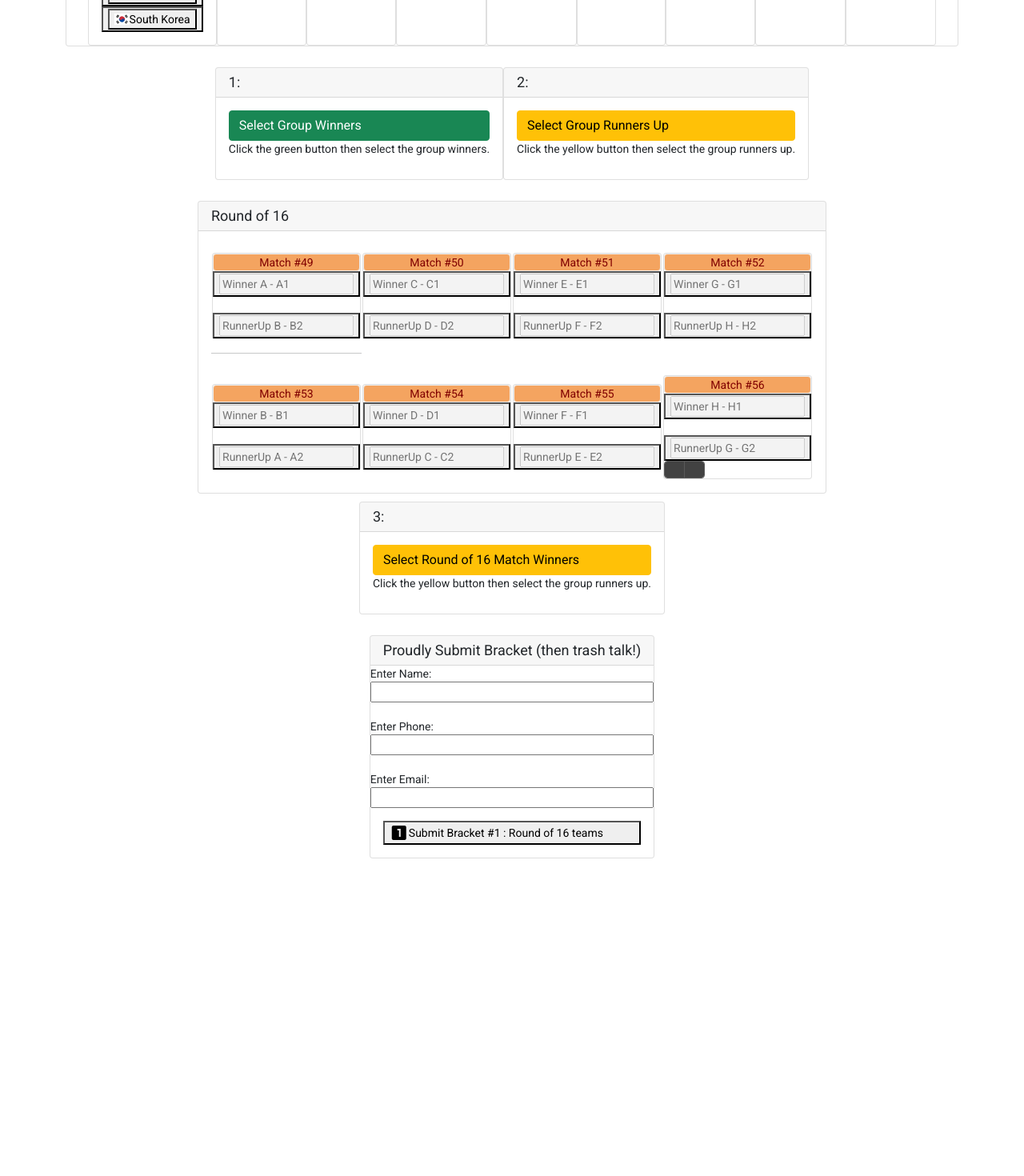
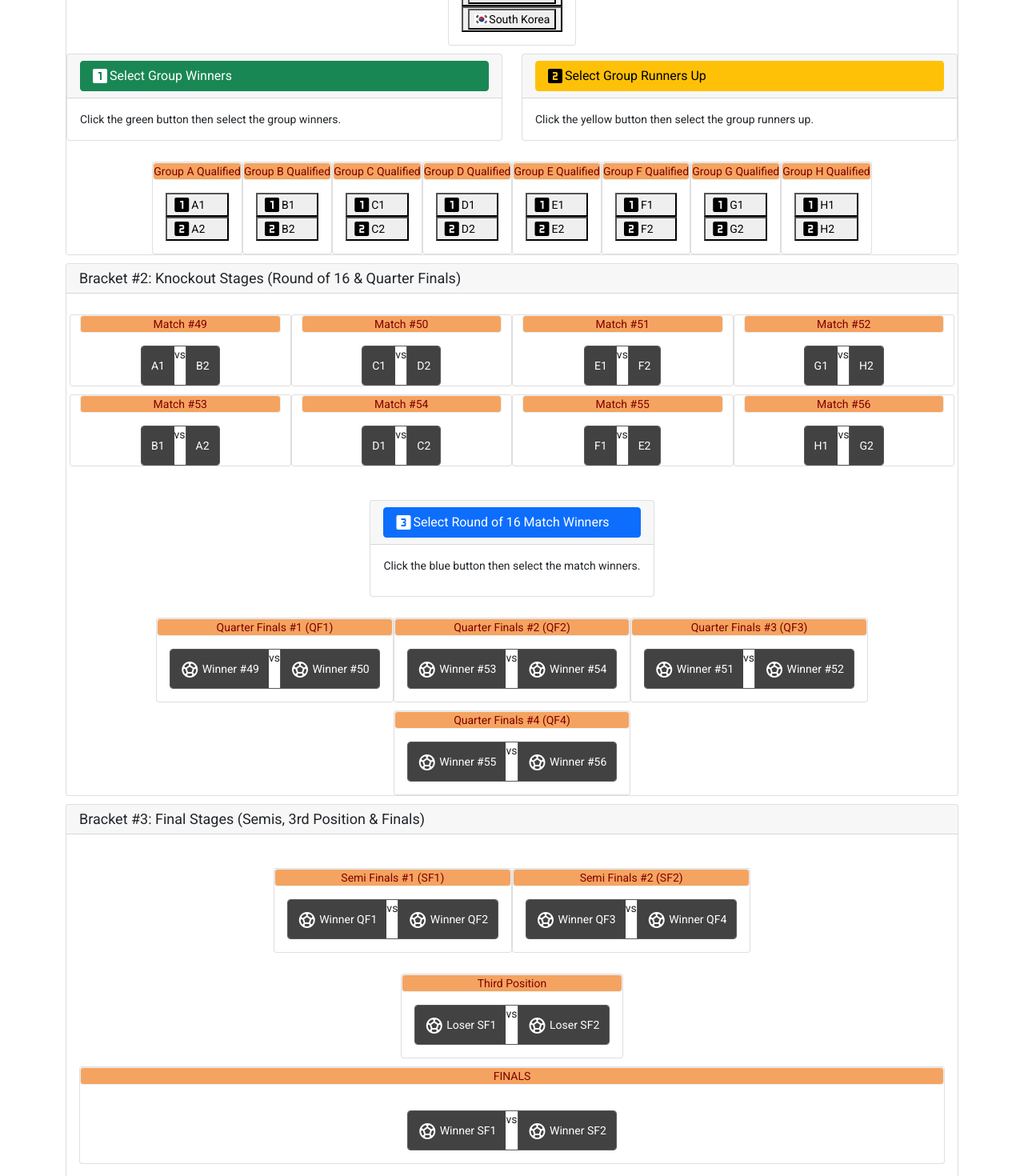
Before and after one commit to dkvitus/WeGoTakeDatCup, an Angular app: page /WeGoTakeDatCup/products in a window 1280 px wide. Shown: the part 480-1950 px from the top of the page at 80% size. Before the commit the page ends 1553 px from the top, so only its background shows below. Built offline with nearby package versions, Linux system fonts and the light colour scheme.

Commit message:
material finals

```diff
--- a/src/app/app.component.ts
+++ b/src/app/app.component.ts
@@ -7,8 +7,8 @@ import { Component } from "@angular/core";
         <!-- <a class='navbar-brand'>{{pageTitle}}</a> -->
         <ul class='nav nav-pills'>
           <li><a class='nav-link' routerLinkActive='active' routerLink='/welcome'>Home</a></li>
-          <li><a class='nav-link' routerLinkActive='active' routerLink='/products'>Bracket #1</a></li>
-          <li><a class='nav-link' routerLinkActive='active' routerLink='/groups'>Bracket #2</a></li>
+          <li><a class='nav-link' routerLinkActive='active' routerLink='/products'>Tournament</a></li>
+          <li><a class='nav-link' routerLinkActive='active' routerLink='/groups'>Submissions</a></li>
         </ul>
     </nav>
     <div class='container'>
--- a/src/app/products/product-list.component.html
+++ b/src/app/products/product-list.component.html
@@ -1,6 +1,6 @@
 <div class='card'>
   <div class='card-header'>
-    {{pageTitle}}
+    {{bracket1}}
   </div>
 
 <!--   <div class='card-body'>
@@ -107,9 +107,37 @@
       </div>
     </div>
 
+    <!--
+    Actions 1 and 2
+    Selecting group winners and 2nd place
+  -->
     <div class="row">
+      <div class="col-6">
+        <div class="card">
+          <div class="card-header">
+            <button class="btn btn-success" (click)="selectGroupWinners()" ><mat-icon>looks_one</mat-icon> Select Group Winners</button>
+          </div>
+          <div class="card-body">
+              Click the green button then select the group winners.
+          </div>
 
-<div class="card-container">
+        </div>
+
+      </div>
+      <div class="col-6">
+        <div class="card">
+          <div class="card-header">
+            <button class="btn btn-warning" (click)="selectGroupRunnersUp()"><mat-icon>looks_two</mat-icon> Select Group Runners Up</button>
+          </div>
+          <div class="card-body">
+              Click the yellow button then select the group runners up.
+
+          </div>
+
+        </div>
+      </div>
+
+      <div  class="card-container">
         <div class="card ">
           <div class="card-medium-header">  Group A Qualified</div>
           <div class="card-body">
@@ -162,7 +190,6 @@
             <button class="mat-btn"><mat-icon>looks_two</mat-icon>{{H2}}</button>
           </div>
         </div>
-
       </div>
     </div>
 
@@ -171,187 +198,275 @@
   </div>
 
 </div>
+
 <!--
-  Actions 1 and 2
-  Selecting group winners and 2nd place
+  Round of 16
 -->
-<div class="card-container">
-
   <div class="card">
-    <div class="card-header">
-       1:
+    <div class="card-header">{{bracket2}}
     </div>
     <div class="card-body">
-      <button class="btn btn-success" (click)="selectGroupWinners()" > Select Group Winners</button>
-      <p>
-        Click the green button then select the group winners.
-      </p>
-      {{A1}} {{B1}} {{C1}} {{D1}} {{E1}} {{F1}} {{G1}} {{H1}}
+      <div class="row">
+
+            <div class="card col-3">
+              <div class="card-medium-header">Match #49</div>
+              <div class="card-container">
+                <mat-button-toggle-group #toggle49="matButtonToggleGroup">
+                  <mat-button-toggle value={{A1}} >
+                    {{A1===""?"A1":A1}}
+                  </mat-button-toggle> vs
+                  <mat-button-toggle value={{B2}} >
+                    {{B2===""?"B2":B2}}
+                  </mat-button-toggle>
+              </mat-button-toggle-group>
               </div>
-
             </div>
-  <div class="card">
-    <div class="card-header">
-       2:
+            <div class="card col-3">
+              <div class="card-medium-header">Match #50</div>
+              <div class="card-container">
+                <mat-button-toggle-group #toggle50="matButtonToggleGroup">
+                  <mat-button-toggle value={{C1}} >
+                    {{C1===""?"C1":C1}}
+                  </mat-button-toggle> vs
+                  <mat-button-toggle value={{D2}} >
+                    {{D2===""?"D2":D2}}
+                  </mat-button-toggle>
+              </mat-button-toggle-group>
               </div>
-    <div class="card-body">
-      <button class="btn btn-warning" (click)="selectGroupRunnersUp()"> Select Group Runners Up</button>
-      <p>
-        Click the yellow button then select the group runners up.
-      </p>
-      {{A2}} {{B2}} {{C2}} {{D2}} {{E2}} {{F2}} {{G2}} {{H2}}
-
+            </div>
+            <div class="card col-3">
+              <div class="card-medium-header">Match #51</div>
+              <div class="card-container">
+                <mat-button-toggle-group #toggle51="matButtonToggleGroup">
+                  <mat-button-toggle value={{E1}} >
+                    {{E1===""?"E1":E1}}
+                  </mat-button-toggle> vs
+                  <mat-button-toggle value={{F2}} >
+                    {{F2===""?"F2":F2}}
+                  </mat-button-toggle>
+              </mat-button-toggle-group>
+              </div>
+            </div>
+            <div class="card col-3">
+              <div class="card-medium-header">Match #52</div>
+              <div class="card-container">
+                <mat-button-toggle-group #toggle52="matButtonToggleGroup">
+                  <mat-button-toggle value={{G1}} >
+                    {{G1===""?"G1":G1}}
+                  </mat-button-toggle> vs
+                  <mat-button-toggle value={{H2}} >
+                    {{H2===""?"H2":H2}}
+                  </mat-button-toggle>
+              </mat-button-toggle-group>
               </div>
 
             </div>
       </div>
-<!--
-  Round of 16
--->
+      <div class="row">
+
+              <div class="card col-3">
+              <div class="card-medium-header">Match #53</div>
               <div class="card-container">
-
-  <div class="card">
-    <div class="card-header">
-      Round of 16
-    </div>
-    <div class="card-body">
-      <table >
-        <tr>
-          <td>
-            <div class="card">
-              <div class="card-medium-header">Match #49</div>
-              <div>
-                <button (click)="round16Selected(A1,'Match 49')">
-                  <input type="text" placeholder="Winner A - A1" name="A1" disabled [(ngModel)]="A1">
-
-                </button><br>
-                <button (click)="round16Selected(B2,'Match 49')">
-                  <input type="text" name="B2" placeholder="RunnerUp B - B2" disabled [(ngModel)]="B2">
-                </button>
+                <mat-button-toggle-group #toggle53="matButtonToggleGroup">
+                  <mat-button-toggle value={{B1}} >
+                    {{B1===""?"B1":B1}}
+                  </mat-button-toggle> vs
+                  <mat-button-toggle value={{A2}} >
+                    {{A2===""?"A2":A2}}
+                  </mat-button-toggle>
+              </mat-button-toggle-group>
               </div>
             </div>
-          </td>
-          <td>
-            <div class="card">
-              <div class="card-medium-header">Match #50</div>
-              <div>
-                <button (click)="round16Selected(C1,'Match 50')">
-                  <input type="text" placeholder="Winner C - C1" name="C1" disabled [(ngModel)]="C1">
-                </button><br>
-                <button (click)="round16Selected(D2,'Match 50')">
-                  <input type="text" name="D2" placeholder="RunnerUp D - D2" disabled [(ngModel)]="D2">
-                </button>
+            <div class="card col-3">
+              <div class="card-medium-header">Match #54</div>
+              <div class="card-container">
+                <mat-button-toggle-group #toggle54="matButtonToggleGroup">
+                  <mat-button-toggle value={{D1}} >
+                    {{D1===""?"D1":D1}}
+                  </mat-button-toggle> vs
+                  <mat-button-toggle value={{C2}}>
+                    {{C2===""?"C2":C2}}
+                  </mat-button-toggle>
+              </mat-button-toggle-group>
               </div>
             </div>
-          </td>
-          <td>
-            <div class="card">
-              <div class="card-medium-header">Match #51</div>
-              <div>
-                <button (click)="round16Selected(E1,'Match 51')">
-                  <input type="text" placeholder="Winner E - E1" name="E1" disabled [(ngModel)]="E1">
-                </button><br>
-                <button (click)="round16Selected(F1,'Match 51')">
-                  <input type="text" name="F2" placeholder="RunnerUp F - F2" disabled [(ngModel)]="F2">
-                </button>
+            <div class="card col-3">
+              <div class="card-medium-header">Match #55</div>
+              <div class="card-container">
+                <mat-button-toggle-group #toggle55="matButtonToggleGroup">
+                  <mat-button-toggle value={{F1}} >
+                    {{F1===""?"F1":F1}}
+                  </mat-button-toggle> vs
+                  <mat-button-toggle value={{E2}}>
+                    {{E2===""?"E2":E2}}
+                  </mat-button-toggle>
+              </mat-button-toggle-group>
+              </div>
+            </div>
+            <div class="card col-3">
+              <div class="card-medium-header">Match #56</div>
+              <div class="card-container">
+                <mat-button-toggle-group #toggle56="matButtonToggleGroup">
+                  <mat-button-toggle value={{H1}} >
+                    {{H1===""?"H1":H1}}
+                  </mat-button-toggle> vs
+                  <mat-button-toggle value={{G2}}>
+                    {{G2===""?"G2":G2}}
+                  </mat-button-toggle>
+              </mat-button-toggle-group>
+              </div>
             </div>
       </div>
 
-          </td>
-          <td>
-            <div class="card">
-              <div class="card-medium-header">Match #52</div>
-              <div>
-                <button (click)="round16Selected(G1,'Match 52')">
-                  <input type="text" placeholder="Winner G - G1" name="G1" disabled [(ngModel)]="G1">
-                </button><br>
-                <button (click)="round16Selected(H2,'Match 52')">
-                  <input type="text" name="H2" placeholder="RunnerUp H - H2" disabled [(ngModel)]="H2">
-                </button>
+    </div>
+
+  <div  class="card-container">
+    <div class="card ">
+      <div class="card-header"><button class="btn btn-primary" (click)="selectRound16Winners()"><mat-icon>looks_3</mat-icon> Select Round of 16 Match Winners</button>
+      </div>
+      <div class="card-body">
+        <p>
+          Click the blue button then select the match winners.
+        </p>
       </div>
     </div>
-          </td>
-        </tr>
-
-<hr>
-        <tr>
-
-          <td>
-            <div class="card">
-              <div class="card-medium-header">Match #53</div>
+  </div>
+      <div class="card-container">
+        <div class="card ">
+          <div class="card-medium-header">  Quarter Finals #1 (QF1)</div>
+          <div class="card-body">
             <div>
-                <button (click)="round16Selected(B1,'Match 53')">
-                  <input type="text" placeholder="Winner B - B1" name="B1" disabled [(ngModel)]="B1">
-                </button><br>
-                <button (click)="round16Selected(A2,'Match 53')">
-                  <input type="text" name="A2" placeholder="RunnerUp A - A2" disabled [(ngModel)]="A2">
-                </button>
-              </div>
-            </div>
-          </td>
-
-          <td>
-            <div class="card">
-              <div class="card-medium-header">Match #54</div>
-              <div>
-                <button (click)="round16Selected(D1,'Match 54')">
-                  <input type="text" placeholder="Winner D - D1" name="D1" disabled [(ngModel)]="D1">
-                </button><br>
-                <button (click)="round16Selected(C2,'Match 54')">
-                  <input type="text" name="C2" placeholder="RunnerUp C - C2" disabled [(ngModel)]="C2">
-                </button>
-              </div>
-            </div>
-          </td>
-          <td>
-            <div class="card">
-              <div class="card-medium-header">Match #55</div>
-              <div>
-                <button (click)="round16Selected(F1,'Match 55')">
-                  <input type="text" placeholder="Winner F - F1" name="F1" disabled [(ngModel)]="F1">
-                </button><br>
-                <button (click)="round16Selected(E2,'Match 55')">
-                  <input type="text" name="E2" placeholder="RunnerUp E - E2" disabled [(ngModel)]="E2">
-                </button>
-              </div>
-            </div>
-          </td>
-
-
-          <td>
-            <div class="card">
-              <div class="card-medium-header">Match #56</div>
-              <div>
-                <button (click)="round16Selected(H1,'Match 56')">
-                  <input type="text" placeholder="Winner H - H1" name="H1" disabled [(ngModel)]="H1">
-                </button><br>
-                <button (click)="round16Selected(G2,'Match 56')">
-                  <input type="text" name="G2" placeholder="RunnerUp G - G2" disabled [(ngModel)]="G2">
-                </button>
-
-                <mat-button-toggle-group #toggle56="matButtonToggleGroup">
-                  <mat-button-toggle value={{H1}} >{{H1}}</mat-button-toggle>
-                  <mat-button-toggle value={{G2}} >{{G2}}</mat-button-toggle>
+              <mat-button-toggle-group #toggle57="matButtonToggleGroup">
+                <mat-button-toggle value={{toggle49.value}} ><mat-icon>sports_soccermat-icon</mat-icon>
+                  {{toggle49.value==null?"Winner #49":toggle49.value}}</mat-button-toggle>
+                  vs
+                  <mat-button-toggle value={{toggle50.value}} ><mat-icon>sports_soccermat-icon</mat-icon>
+                    {{toggle50.value==null?"Winner #50":toggle50.value}}</mat-button-toggle>
               </mat-button-toggle-group>
             </div>
           </div>
-          </td>
-        </tr>
-      </table>
-
+        </div>
+        <div class="card ">
+          <div class="card-medium-header">  Quarter Finals #2 (QF2)</div>
+          <div class="card-body">
+            <div>
+              <mat-button-toggle-group #toggle58="matButtonToggleGroup">
+                <mat-button-toggle value={{toggle53.value}} ><mat-icon>sports_soccermat-icon</mat-icon>
+                  {{toggle53.value==null?"Winner #53":toggle53.value}}</mat-button-toggle>
+                  vs
+                  <mat-button-toggle value={{toggle54.value}} ><mat-icon>sports_soccermat-icon</mat-icon>
+                    {{toggle54.value==null?"Winner #54":toggle54.value}}</mat-button-toggle>
+              </mat-button-toggle-group>
+            </div>
+          </div>
+        </div>
+        <div class="card ">
+          <div class="card-medium-header">  Quarter Finals #3 (QF3)</div>
+          <div class="card-body">
+            <div>
+              <mat-button-toggle-group #toggle59="matButtonToggleGroup">
+                <mat-button-toggle value={{toggle51.value}} ><mat-icon>sports_soccermat-icon</mat-icon>
+                  {{toggle51.value==null?"Winner #51":toggle51.value}}</mat-button-toggle>
+                  vs
+                  <mat-button-toggle value={{toggle52.value}} ><mat-icon>sports_soccermat-icon</mat-icon>
+                    {{toggle52.value==null?"Winner #52":toggle52.value}}</mat-button-toggle>
+              </mat-button-toggle-group>
+            </div>
+          </div>
+        </div>
+        <div class="card ">
+          <div class="card-medium-header">  Quarter Finals #4 (QF4)</div>
+          <div class="card-body">
+            <div>
+              <mat-button-toggle-group #toggle60="matButtonToggleGroup">
+                <mat-button-toggle value={{toggle55.value}} ><mat-icon>sports_soccermat-icon</mat-icon>
+                  {{toggle55.value==null?"Winner #55":toggle55.value}}</mat-button-toggle>
+                  vs
+                  <mat-button-toggle value={{toggle56.value}} ><mat-icon>sports_soccermat-icon</mat-icon>
+                    {{toggle56.value==null?"Winner #56":toggle56.value}}</mat-button-toggle>
+              </mat-button-toggle-group>
+            </div>
+          </div>
+        </div>
+      </div>
 
 
   </div>
 
+  <div class="card">
+    <div class="card-header">{{bracket3}}
     </div>
-  <div class="card">
-    <div class="card-header">3:</div>
     <div class="card-body">
-      <button class="btn btn-warning" (click)="selectRound16Winners()"> Select Round of 16 Match Winners</button>
-      <p>
-        Click the yellow button then select the group runners up.
-      </p>
-      {{W49}} {{W50}} {{W51}} {{W52}} {{W53}} {{W54}} {{W55}} {{W56}}
+      <div class="card-container">
+        <div class="card ">
+          <div class="card-medium-header">  Semi Finals #1 (SF1)</div>
+          <div class="card-body">
+            <div>
+              <mat-button-toggle-group #toggle61="matButtonToggleGroup">
+                <mat-button-toggle value={{toggle57.value}} ><mat-icon>sports_soccermat-icon</mat-icon>
+                  {{toggle57.value==null?"Winner QF1":toggle57.value}}</mat-button-toggle>
+                  vs
+                  <mat-button-toggle value={{toggle58.value}} ><mat-icon>sports_soccermat-icon</mat-icon>
+                    {{toggle58.value==null?"Winner QF2":toggle58.value}}</mat-button-toggle>
+              </mat-button-toggle-group>
+            </div>
+          </div>
+        </div>
+        <div class="card ">
+          <div class="card-medium-header">  Semi Finals #2 (SF2)</div>
+          <div class="card-body">
+            <div>
+              <mat-button-toggle-group #toggle62="matButtonToggleGroup">
+                <mat-button-toggle value={{toggle59.value}} ><mat-icon>sports_soccermat-icon</mat-icon>
+                  {{toggle59.value==null?"Winner QF3":toggle59.value}}</mat-button-toggle>
+                  vs
+                  <mat-button-toggle value={{toggle60.value}} ><mat-icon>sports_soccermat-icon</mat-icon>
+                    {{toggle60.value==null?"Winner QF4":toggle60.value}}</mat-button-toggle>
+              </mat-button-toggle-group>
+            </div>
+          </div>
+        </div>
+      </div>
+
+      <div class="card-container">
+        <div class="card ">
+          <div class="card-medium-header">  Third Position </div>
+          <div class="card-body">
+            <div >
+              <mat-button-toggle-group #toggle63="matButtonToggleGroup">
+                <mat-button-toggle value={{toggle61.value}} ><mat-icon>sports_soccermat-icon</mat-icon>
+                  {{toggle61.value==null?"Loser SF1":thirdPosition(toggle57.value, toggle58.value, toggle61.value)}}</mat-button-toggle>
+                  vs
+                <mat-button-toggle value={{toggle62.value}} ><mat-icon>sports_soccermat-icon</mat-icon>
+                  {{toggle62.value==null?"Loser SF2":thirdPosition(toggle59.value, toggle60.value, toggle62.value)}}</mat-button-toggle>
+              </mat-button-toggle-group>
+            </div>
+          </div>
+        </div>
+      </div>
+
+      <div class="card ">
+        <div class="card-medium-header">  FINALS </div>
+        <div class="card-body">
+          <div class="card-container">
+            <mat-button-toggle-group #toggle64="matButtonToggleGroup">
+              <mat-button-toggle value={{toggle61.value}} ><mat-icon>sports_soccermat-icon</mat-icon>
+                {{toggle61.value==null?"Winner SF1":toggle61.value}}</mat-button-toggle>
+                vs
+                <mat-button-toggle value={{toggle62.value}} ><mat-icon>sports_soccermat-icon</mat-icon>
+                  {{toggle62.value==null?"Winner SF2":toggle62.value}}</mat-button-toggle>
+            </mat-button-toggle-group>
+          </div>
+        </div>
+      </div>
+      <div *ngIf="toggle64.value" class="card">
+        <div class="card-header">
+          <h3 > WORLD CUP CHAMPIONS!!!</h3><br>
+        </div>
+        <div>
+                  <h2>{{toggle64.value}}</h2>
+                  <mat-icon>emoji_eventsmat-icon</mat-icon>
+        </div>
 
       </div>
 
--- a/src/app/products/product-list.component.ts
+++ b/src/app/products/product-list.component.ts
@@ -9,7 +9,9 @@ import { ProductService } from "./product.service";
   styleUrls: ['./product-list.component.css']
 })
 export class ProductListComponent implements OnInit, OnDestroy {
-  pageTitle = 'Group Stage';
+  bracket1 = 'Bracket #1: Group Stage';
+  bracket2 = 'Bracket #2: Knockout Stages (Round of 16 & Quarter Finals)';
+  bracket3 = 'Bracket #3: Final Stages (Semis, 3rd Position & Finals)';
   imageWidth = 50;
   imageMargin = 2;
   showImage = false;
@@ -17,14 +19,14 @@ export class ProductListComponent implements OnInit, OnDestroy {
   sub!: Subscription;
   isSelectGroupWinners = false;
   isSelectGroupRunnersUp = false;
-  A1=""; A2="";
-  B1=""; B2="";
-  C1=""; C2="";
-  D1=""; D2="";
-  E1=""; E2="";
-  F1=""; F2="";
-  G1=""; G2="";
-  H1=""; H2="";
+  A1="A1"; A2="A2";
+  B1="B1"; B2="B2";
+  C1="C1"; C2="C2";
+  D1="D1"; D2="D2";
+  E1="E1"; E2="E2";
+  F1="F1"; F2="F2";
+  G1="G1"; G2="G2";
+  H1="H1"; H2="H2";
 
   W49=""; W50="";
   W51=""; W52="";
@@ -798,7 +800,7 @@ export class ProductListComponent implements OnInit, OnDestroy {
   }
 
   onRatingClicked(message: string): void {
-    this.pageTitle = 'Product List: ' + message;
+    // this.pageTitle = 'Product List: ' + message;
   }
 
 
@@ -884,7 +886,58 @@ export class ProductListComponent implements OnInit, OnDestroy {
         break;
     }
 
+    //Check group winners and runners up
+    this.checkGroupSelection();
+
   }
+
+  checkGroupSelection():void{
+    if(this.A1===this.A2){
+      console.log("Please select different teams as winners and runners up for Group A")
+      alert("Please select different teams as winners and runners up for Group A");
+    }
+    else if(this.B1===this.B2){
+      console.log("Please select different teams as winners and runners up for Group B")
+      alert("Please select different teams as winners and runners up for Group B")
+    }
+    else if(this.C1===this.C2){
+      console.log("Please select different teams as winners and runners up for Group C")
+      alert("Please select different teams as winners and runners up for Group C")
+    }
+    else if(this.D1===this.D2){
+      console.log("Please select different teams as winners and runners up for Group D")
+      alert("Please select different teams as winners and runners up for Group D")
+    }
+    else if(this.E1===this.E2){
+      console.log("Please select different teams as winners and runners up for Group E")
+      alert("Please select different teams as winners and runners up for Group E")
+    }
+    else if(this.F1===this.F2){
+      console.log("Please select different teams as winners and runners up for Group F")
+      alert("Please select different teams as winners and runners up for Group F")
+    }
+    else if(this.G1===this.G2){
+      console.log("Please select different teams as winners and runners up for Group G")
+      alert("Please select different teams as winners and runners up for Group G")
+    }
+    else if(this.H1===this.H2){
+      console.log("Please select different teams as winners and runners up for Group H")
+      alert("Please select different teams as winners and runners up for Group H")
+    }
+
+  }
+
+  thirdPosition(team1:string, team2:string, teamWin:string):string{
+    if(teamWin==team1){
+      // alert("Winner: "+team1+"\nLoser: "+team2);
+      return team2;
+    }
+    else {
+      // alert("Winner: "+team2+"\nLoser: "+team1)
+      return team1;
+    }
+  }
+
   round16Selected(theWinner:string, theMatch:string):void{
     console.log(theWinner + ' is clicked from '+ theMatch);
     alert(theWinner + ' is clicked from '+ theMatch);
--- a/src/styles.css
+++ b/src/styles.css
@@ -24,7 +24,3 @@ a:hover {
 }
 html, body { height: 100%; }
 body { margin: 0; font-family: Roboto, "Helvetica Neue", sans-serif; }
-
-.card-block{
-  display: block;
-}
```
Lines whose indentation alone changed are shown as unchanged.
